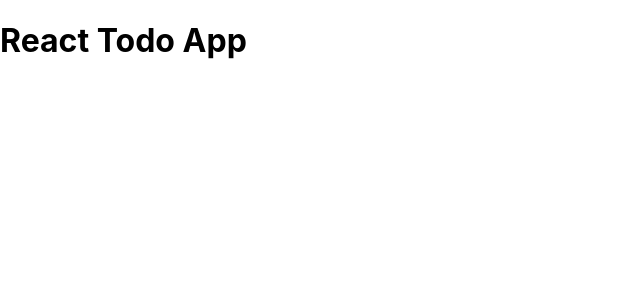
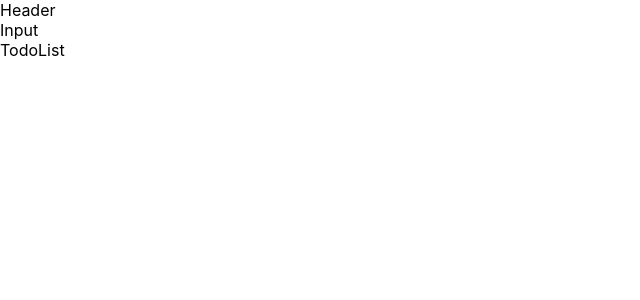
Before and after one commit to boon2187/react-too-app, a React (Create React App) app: page / in a window 1280 px wide. Shown: the top 300 px of the page, without its empty margins (0-640 px from the left). Built offline with nearby package versions, Linux system fonts and the light colour scheme.

Commit message:
各コンポーネントが表示されるようにした。

```diff
--- a/src/App.js
+++ b/src/App.js
@@ -1,9 +1,14 @@
 import './App.css';
+import Header from './conponents/Header';
+import Input from './conponents/Input';
+import TodoList from './conponents/TodoList';
 
 function App() {
   return (
     <div >
-      <h1>React Todo App</h1>
+      <Header />
+      <Input />
+      <TodoList />
     </div>
   );
 }
```
